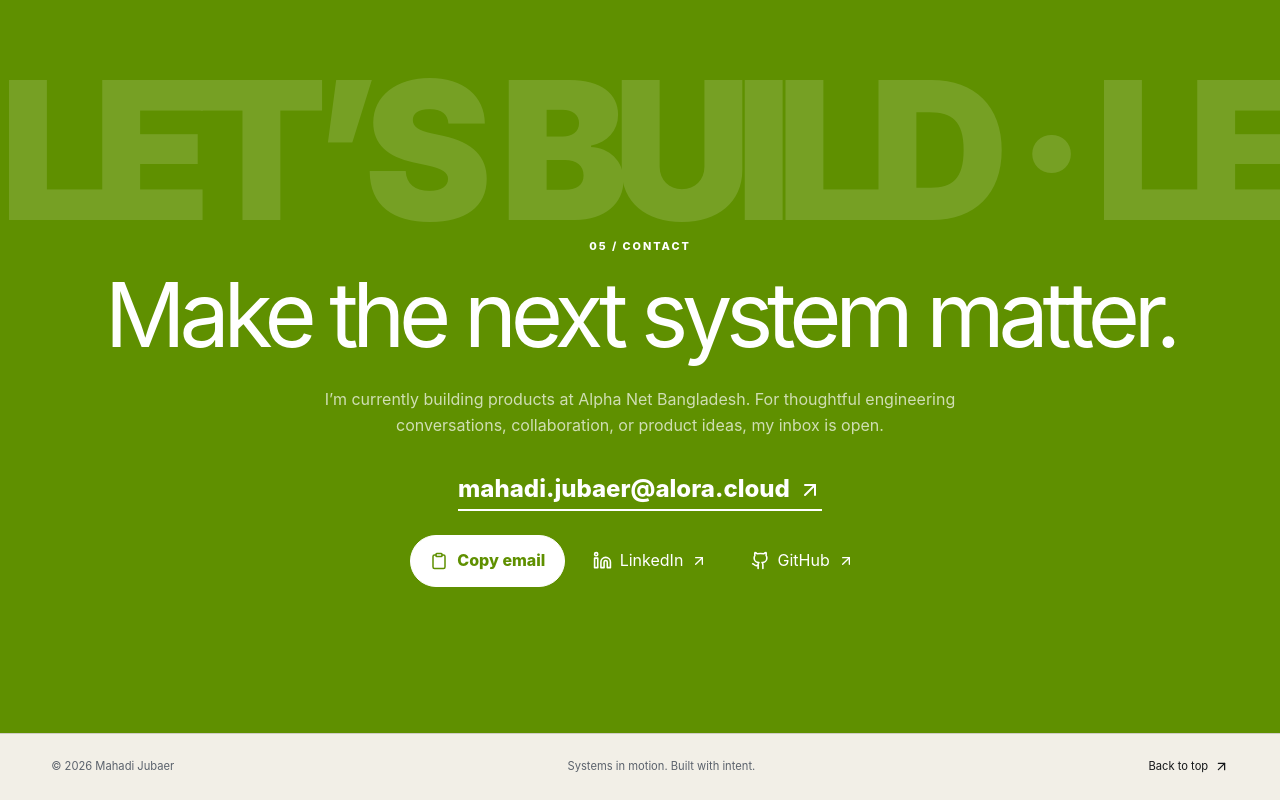
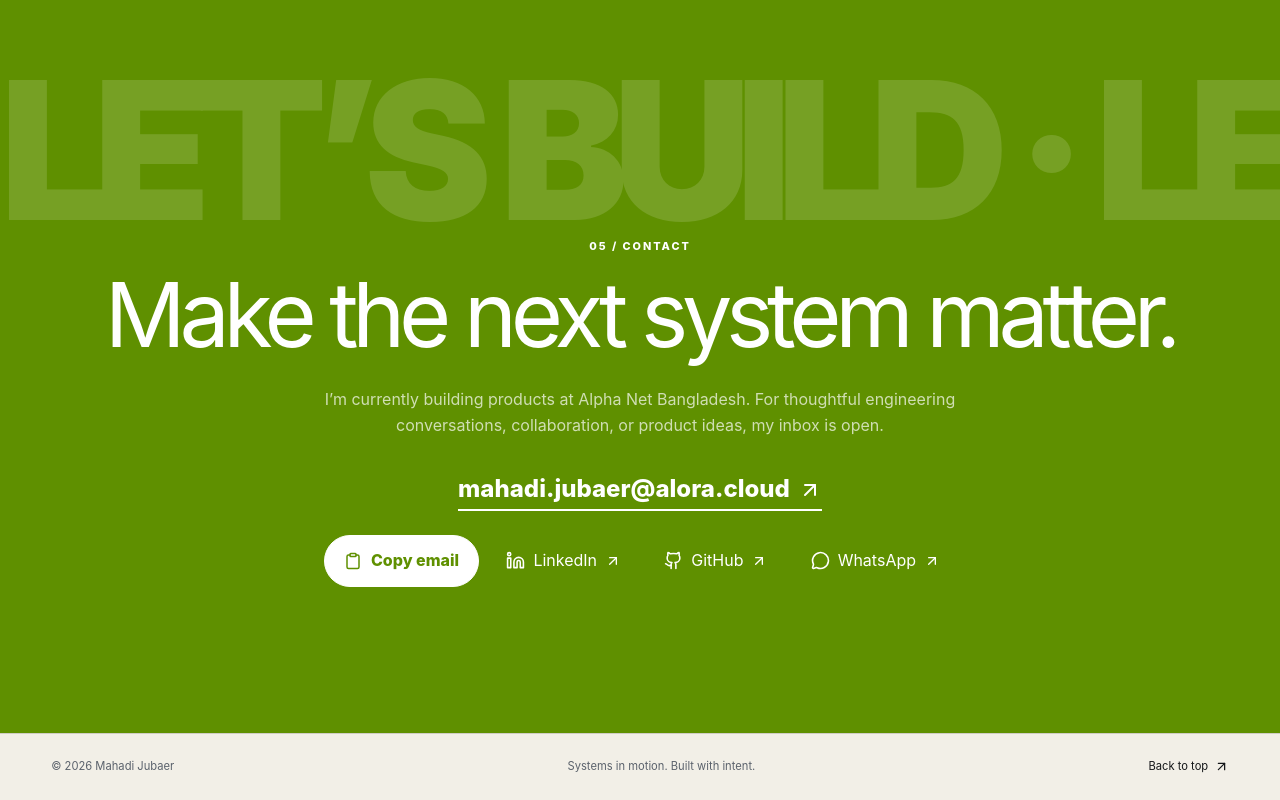
Before and after one commit to mahadijubaer-cmd/My_portfolio_website, a React (Vite) app: page / in a window 1280 px wide. Shown: the part 10990-11790 px from the top of the page. Built offline with nearby package versions, Linux system fonts and the light colour scheme.

Commit message:
Add WhatsApp contact action

```diff
--- a/specs/profile-content.md
+++ b/specs/profile-content.md
@@ -283,3 +283,4 @@ These fields remain blocked for production release unless Mahadi supplies them o
 - Preserve the distinction between employer, product affiliation, and project contribution.
 - Dates and `Present` status MUST be data-driven so they do not become stale.
 - Use `mahadi.jubaer@alora.cloud` as the public email and contact link unless the owner later replaces it.
+- Public WhatsApp contact: `+880 1706-867798`; link using `https://wa.me/8801706867798` in the Contact action row.
--- a/src/App.tsx
+++ b/src/App.tsx
@@ -7,6 +7,7 @@ import {
   Clipboard,
   Github,
   Linkedin,
+  MessageCircle,
   Menu,
   Moon,
   Sun,
@@ -566,6 +567,11 @@ export default function App() {
                 GitHub
                 <ArrowUpRight size={16} />
               </a>
+              <a className="social-link" href={profile.whatsapp} target="_blank" rel="noreferrer">
+                <MessageCircle size={19} />
+                WhatsApp
+                <ArrowUpRight size={16} />
+              </a>
             </div>
             <span className="sr-only" aria-live="polite">
               {copied ? 'Email copied' : ''}
--- a/src/content.ts
+++ b/src/content.ts
@@ -5,6 +5,7 @@ export const profile = {
   email: 'mahadi.jubaer@alora.cloud',
   github: 'https://github.com/mahadijubaer-cmd',
   linkedin: 'https://www.linkedin.com/in/mahadi-jubaer-9101263a5/',
+  whatsapp: 'https://wa.me/8801706867798',
 } as const;
 
 export const projects = [
```
